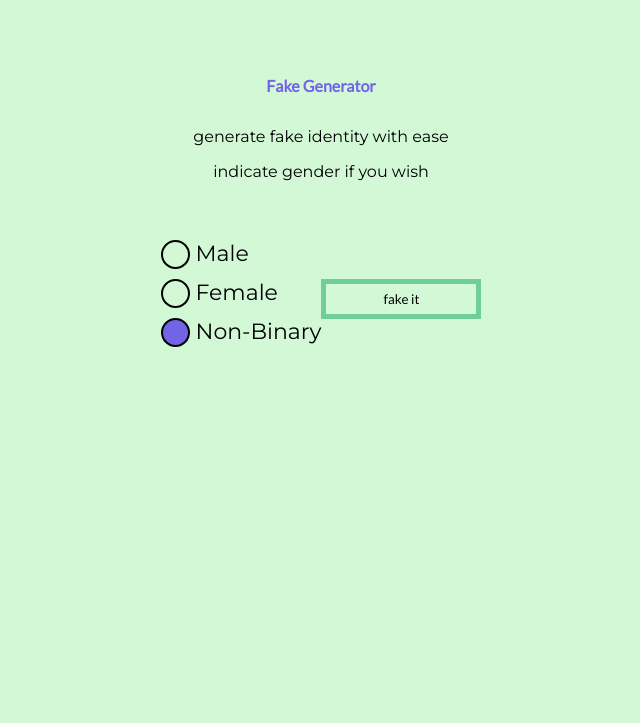
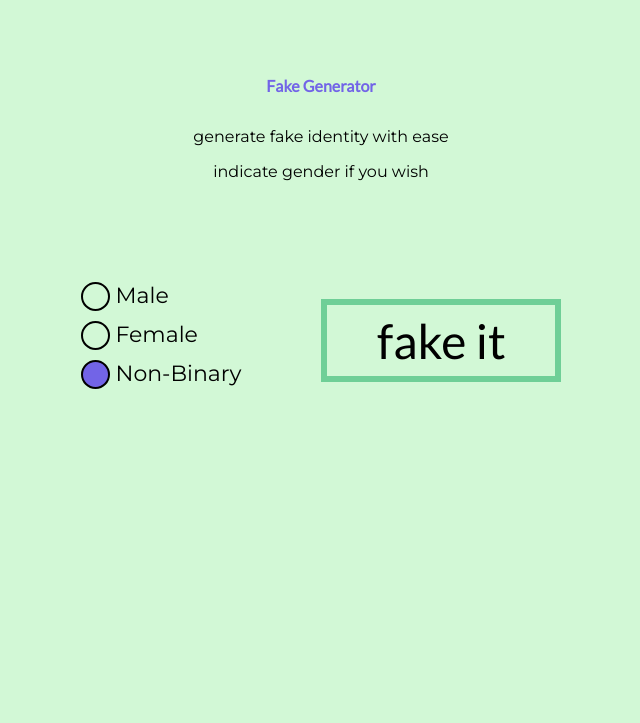
Before and after one commit to divineLush/fake-generator, a plain HTML site: page index.html in a window 1280 px wide. Shown: the whole page, without its empty margins (319-959 px from the left). Drawn offline with Linux system fonts and the light colour scheme.

Commit message:
little ui improvements

```diff
--- a/index.html
+++ b/index.html
@@ -35,7 +35,7 @@
             </div>
             <button class="content__control-panel__btn">fake it</button>
         </div>
-        <div class="content__results-container centered-content"></div>
+        <div class="content__results-container"></div>
     </main>
     <script src="main.js"></script>
 </body>
--- a/main.css
+++ b/main.css
@@ -37,11 +37,13 @@ body {
 }
 
 .content__control-panel__btn {
-    border: 5px solid #6fcf97;
+    border: 6px solid #6fcf97;
     background-color: #d2f8d6;
     cursor: pointer;
-    padding: 7px 20px;
-    width: 20vh;
+    padding: 7px 25px;
+    width: 30vh;
+    margin-left: 10vh;
+    font-size: 6vh;
     font-family: 'Lato', Arial, Helvetica, sans-serif;
 }
 
@@ -52,7 +54,17 @@ body {
 }
 
 .content__results-container {
-    height: 50vh;
+    height: 35vh;
+    display: grid;
+    grid-template-columns: repeat(2, 1fr);
+    justify-items: center;
+    align-items: center;
+    gap: 0 10px;
+}
+
+.content__results-container p {
+    margin: 0;
+    padding: 0;
 }
 
 .content__results-container__result-text {
--- a/main.js
+++ b/main.js
@@ -46,7 +46,7 @@ const appendProperties = (obj) => {
         else
             document
                 .querySelector(resultsContainerClass)
-                .insertAdjacentHTML('beforeend', `<p style="margin: 7px 0"><strong>${key}</strong> : ${obj[key]}</p>`);
+                .insertAdjacentHTML('beforeend', `<p><strong>${key}</strong> : ${obj[key]}</p>`);
     })
 }
 
```
